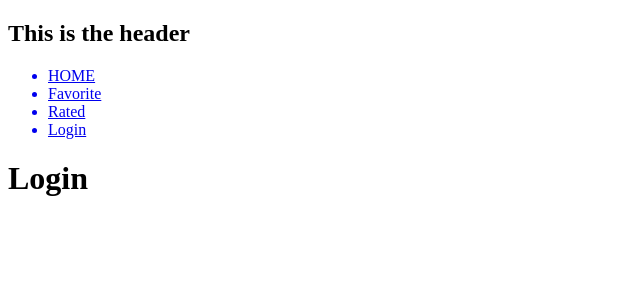
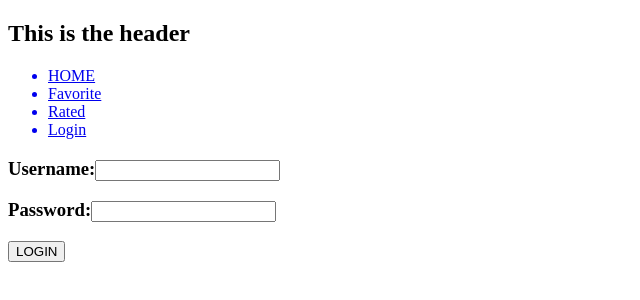
Before and after one commit to Chener-Zhang/movie-project, a React (Create React App) app: page /login in a window 1280 px wide. Shown: the top 300 px of the page, without its empty margins (0-640 px from the left). Built offline with nearby package versions, Linux system fonts and the light colour scheme.

Commit message:
setup the redux and useSelector

```diff
--- a/src/index.js
+++ b/src/index.js
@@ -5,9 +5,11 @@ import App from './App';
 //Redux import
 import { createStore } from 'redux'
 import { Provider } from 'react-redux'
+import {combineReducers} from 'redux'
 import LogReducer from './reduers/LogReducer'
 
-const store = createStore(LogReducer);
+const rootReducer = combineReducers({LogReducer});
+const store = createStore(rootReducer);
 
 ReactDOM.render(
   <Provider store={store}>
--- a/src/navigations/Login.js
+++ b/src/navigations/Login.js
@@ -1,4 +1,20 @@
+import React from 'react';
+import {useSelector, useDispatch} from 'react-redux'
+
 export default function Login() {
 
-    return ( <h1>Login</h1> );
+    const isLogged = useSelector(state =>state.LogReducer);
+
+    console.log(isLogged)
+    return (<>
+        <h3> Username:
+            <input />
+        </h3>
+
+        <h3> Password:
+            <input />
+        </h3>
+        <button>LOGIN </button>
+
+    </>);
 };
```
